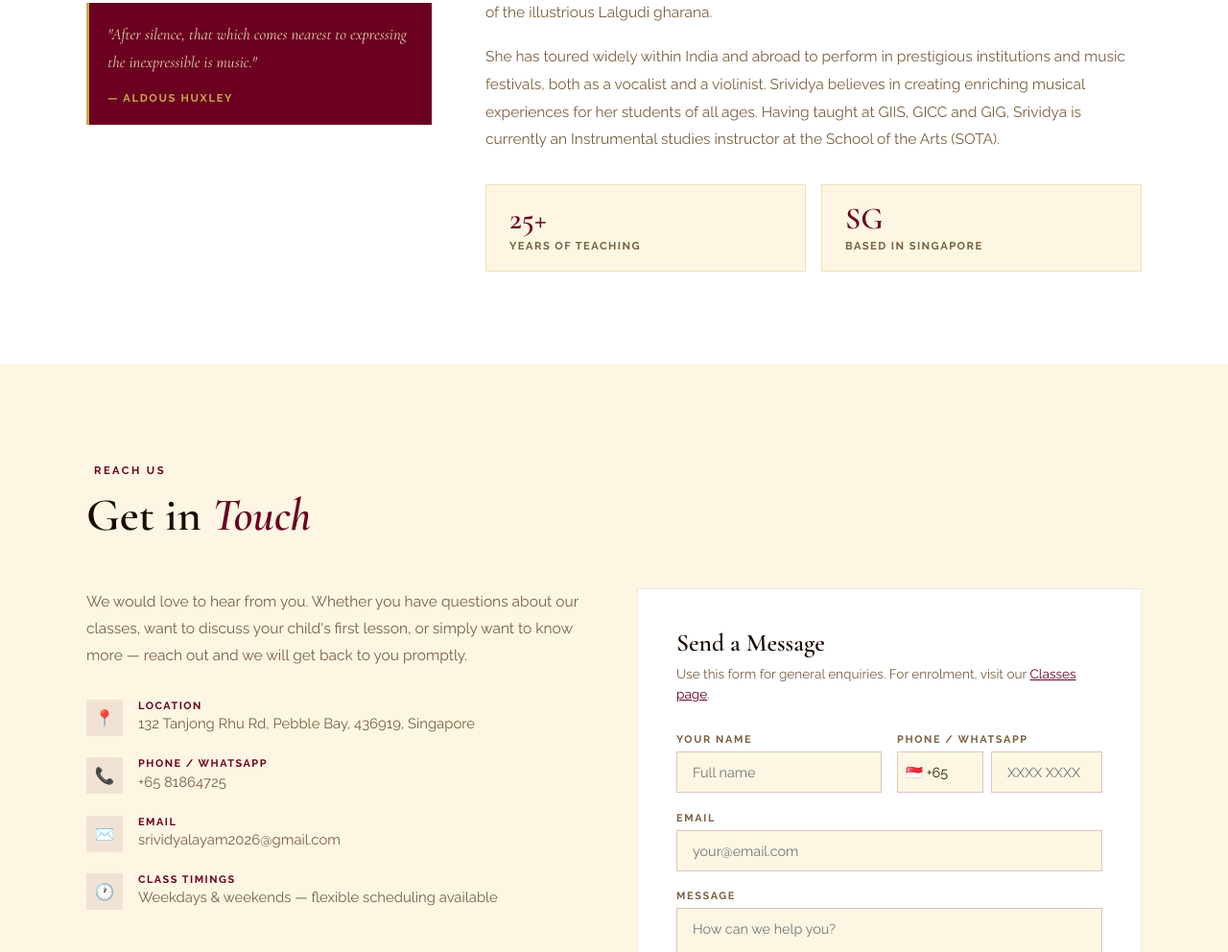
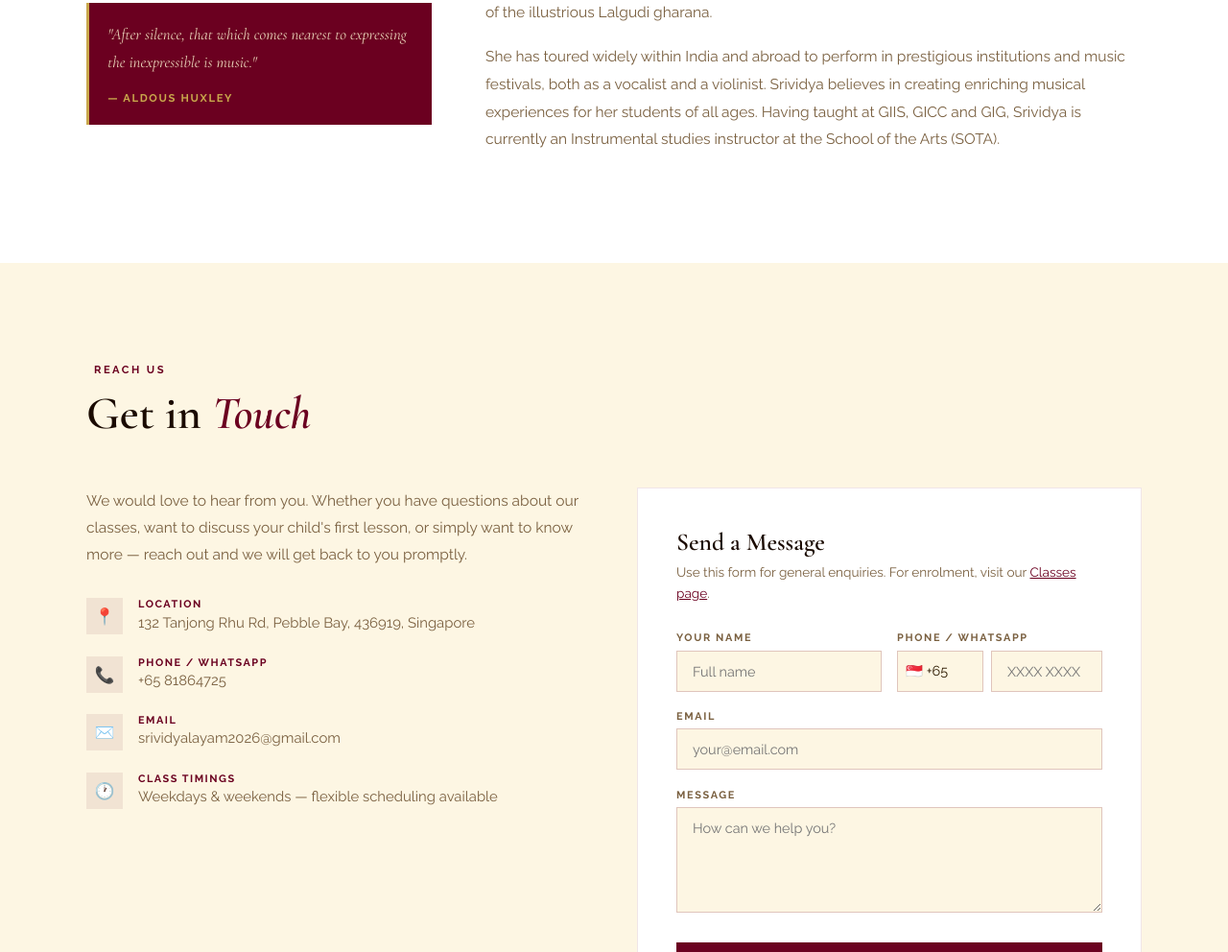
Before and after one commit to sahanasriram19/srividyalayam, a plain HTML site: page founder.html in a window 1280 px wide. Shown: the part 1046-2038 px from the top of the page at 96% size. Drawn offline with nearby package versions, Linux system fonts and the light colour scheme.

Commit message:
edited layout

```diff
--- a/founder.html
+++ b/founder.html
@@ -67,15 +67,6 @@
           <p>She has toured widely within India and abroad to perform in prestigious institutions and music festivals, both as a vocalist and a violinist. Srividya believes in creating enriching musical experiences for her students of all ages.
             Having taught at GIIS, GICC and GIG, Srividya is currently an Instrumental studies instructor at the School of the Arts (SOTA).</p>
 
-          <div class="founder-highlights">
-            <div class="highlight-item">
-              <span class="highlight-num">25+</span>
-              <span class="highlight-label">Years of Teaching</span>
-            </div>
-            <div class="highlight-item">
-              <span class="highlight-num">SG</span>
-              <span class="highlight-label">Based in Singapore</span>
-            </div>
           </div>
         </div>
 
```
